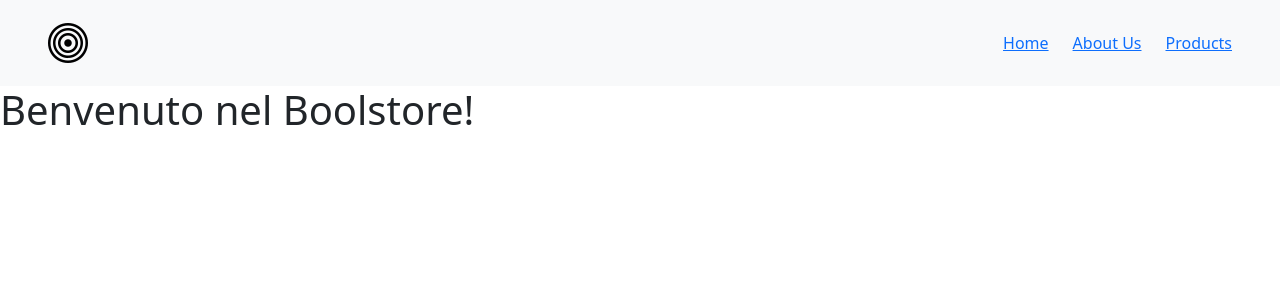
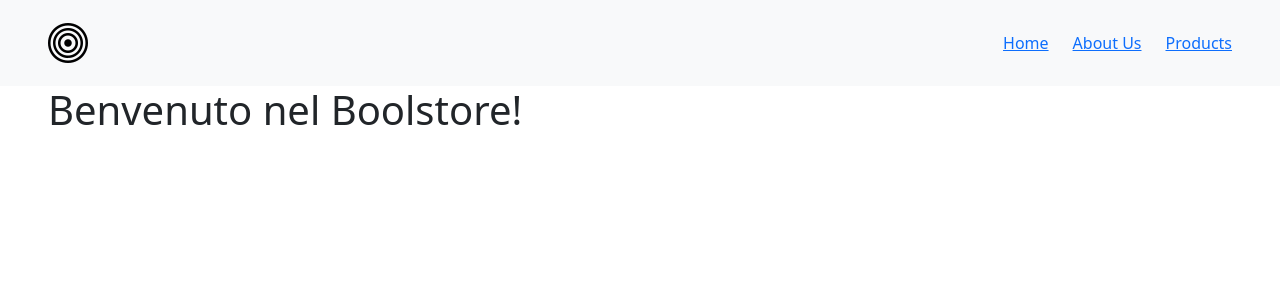
Before and after one commit to gabrielemarchesano/react-router, a React (Vite) app: page / in a window 1280 px wide. Shown: the top 300 px of the page. Built offline with nearby package versions, Linux system fonts and the light colour scheme.

Commit message:
centralize the container to the default layout

```diff
--- a/src/layouts/DefaultLayout.jsx
+++ b/src/layouts/DefaultLayout.jsx
@@ -5,7 +5,9 @@ export default function DefaultLayout(){
   return(
     <>
       <Header />
-      <Outlet />
+      <div className="container-fluid px-5">
+        <Outlet />
+      </div>
     </>
   )
 }
--- a/src/pages/ProductsPage.jsx
+++ b/src/pages/ProductsPage.jsx
@@ -18,7 +18,6 @@ export default function ProductsPage() {
 
   return (
     <>
-      <div className="container-fluid px-5">
       <ul className="p-0">
         <div className="row row-cols-1 row-cols-md-3 py-4 row-gap-4">
           {
@@ -47,7 +46,6 @@ export default function ProductsPage() {
           }
         </div>
       </ul>
-      </div>
     </>
   )
 }
```
Lines whose indentation alone changed are shown as unchanged.
